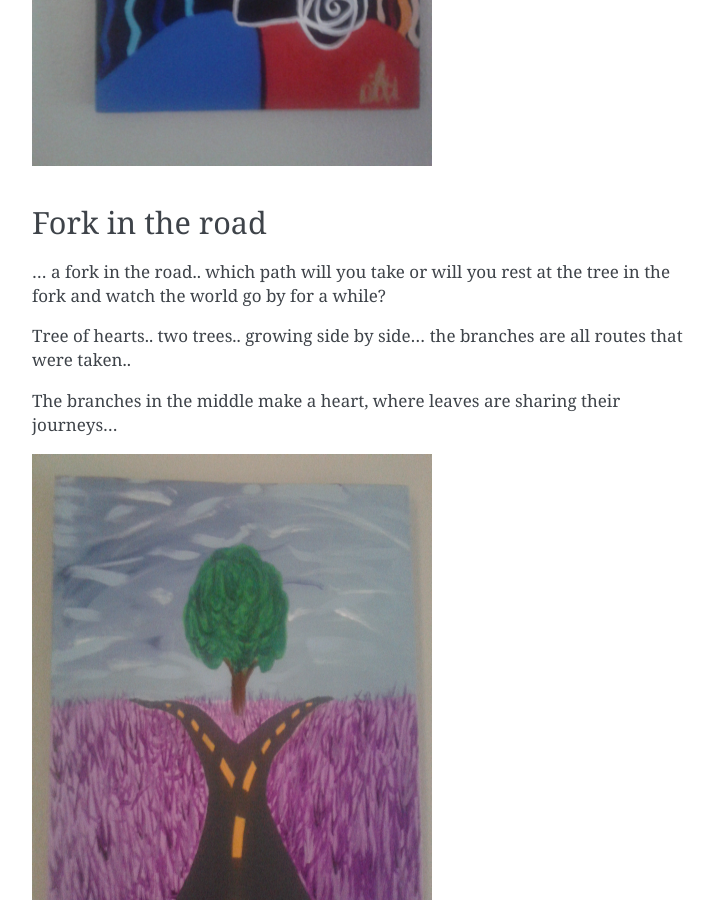
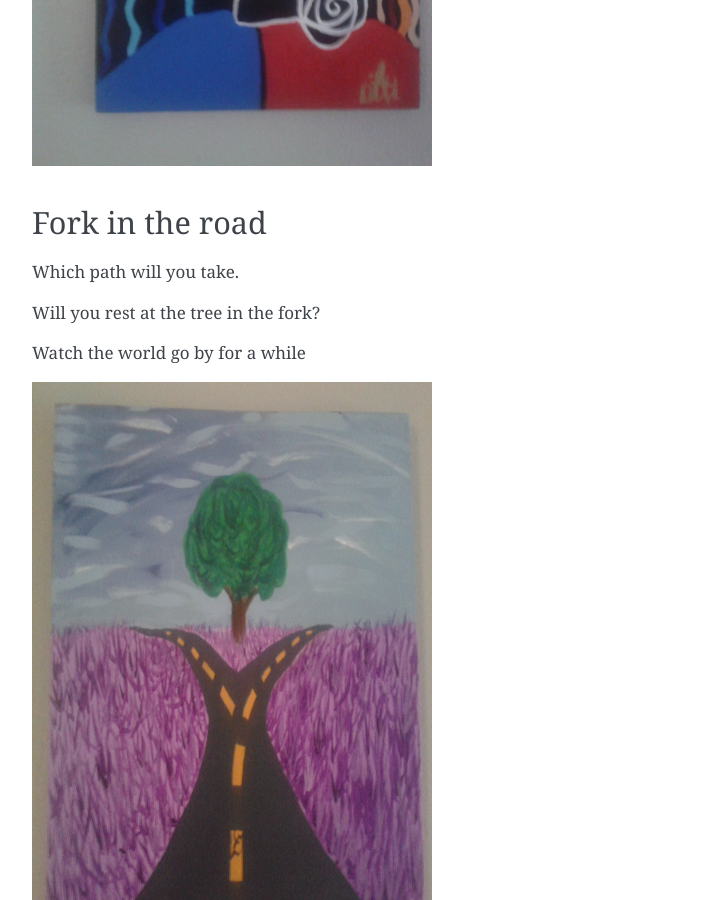
Before and after one commit to openbermuda/karmapi, a Sphinx documentation site: the page built from docs/pycaribbean/princess_cricket.rst, in a window 1280 px wide and 900 px high, scrolled down 578 px. Shown: the whole window, without its empty margins (388-1102 px from the left). Built offline with Sphinx 7.4.7, drawn with Linux system fonts in a browser that asks for light colours; formulas are drawn with MathJax 3; pages that are not in the unit, such as notebooks, are missing from menus.

Commit message:
tidy fork in the road

```diff
--- a/docs/pycaribbean/princess_cricket.rst
+++ b/docs/pycaribbean/princess_cricket.rst
@@ -15,11 +15,12 @@ She's whoever you want her to be
 Fork in the road
 ================
 
-... a fork in the road.. which path will you take or will you rest at the tree in the fork and watch the world go by for a while?
+Which path will you take.
 
-Tree of hearts.. two trees.. growing side by side... the branches are all routes that were taken..
+Will you rest at the tree in the fork?
 
-The branches in the middle make a heart, where leaves are sharing their journeys...
+Watch the world go by for a while
+
 
 .. image:: fork_in_road.jpg
            :width: 400
```
